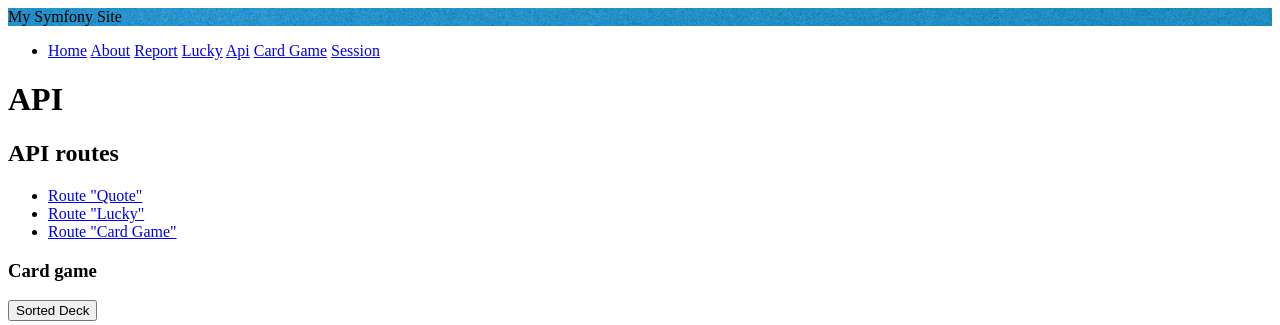
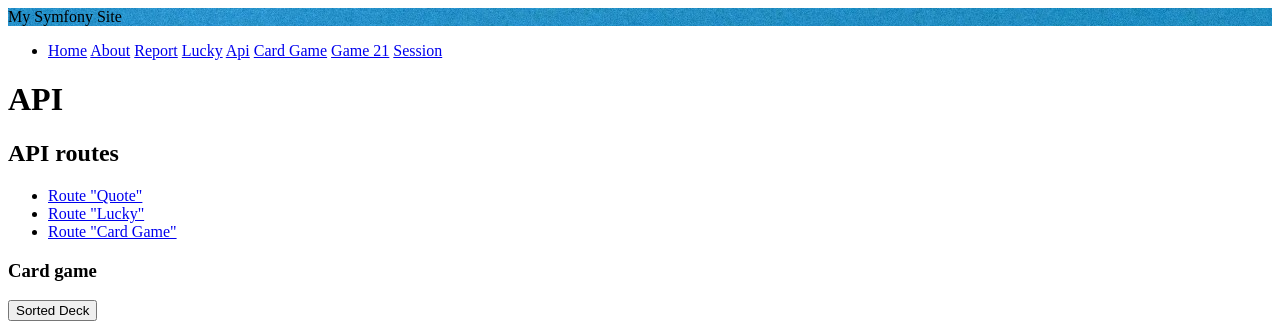
Before and after one commit to Veddan12/mvc, a Symfony app: template templates/api.html.twig in a window 1280 px wide. Shown: the top 325 px of the page. Run offline with Twig, Linux system fonts and the light colour scheme; the template is opened without the code that fills it, so the values that code supplies are empty; some libraries are stand-ins or nearby versions.

Commit message:
Add link for game

```diff
--- a/templates/base.html.twig
+++ b/templates/base.html.twig
@@ -26,6 +26,7 @@
                     <a href="{{ path('lucky') }}">Lucky</a>
                     <a href="{{ path('api') }}">Api</a>
                     <a href="{{ path('card') }}">Card Game</a>
+                    <a href="{{ path('game') }}">Game 21</a>
                     <a href="{{ path('show_session') }}">Session</a>
                 </li>
             </ul>
```
